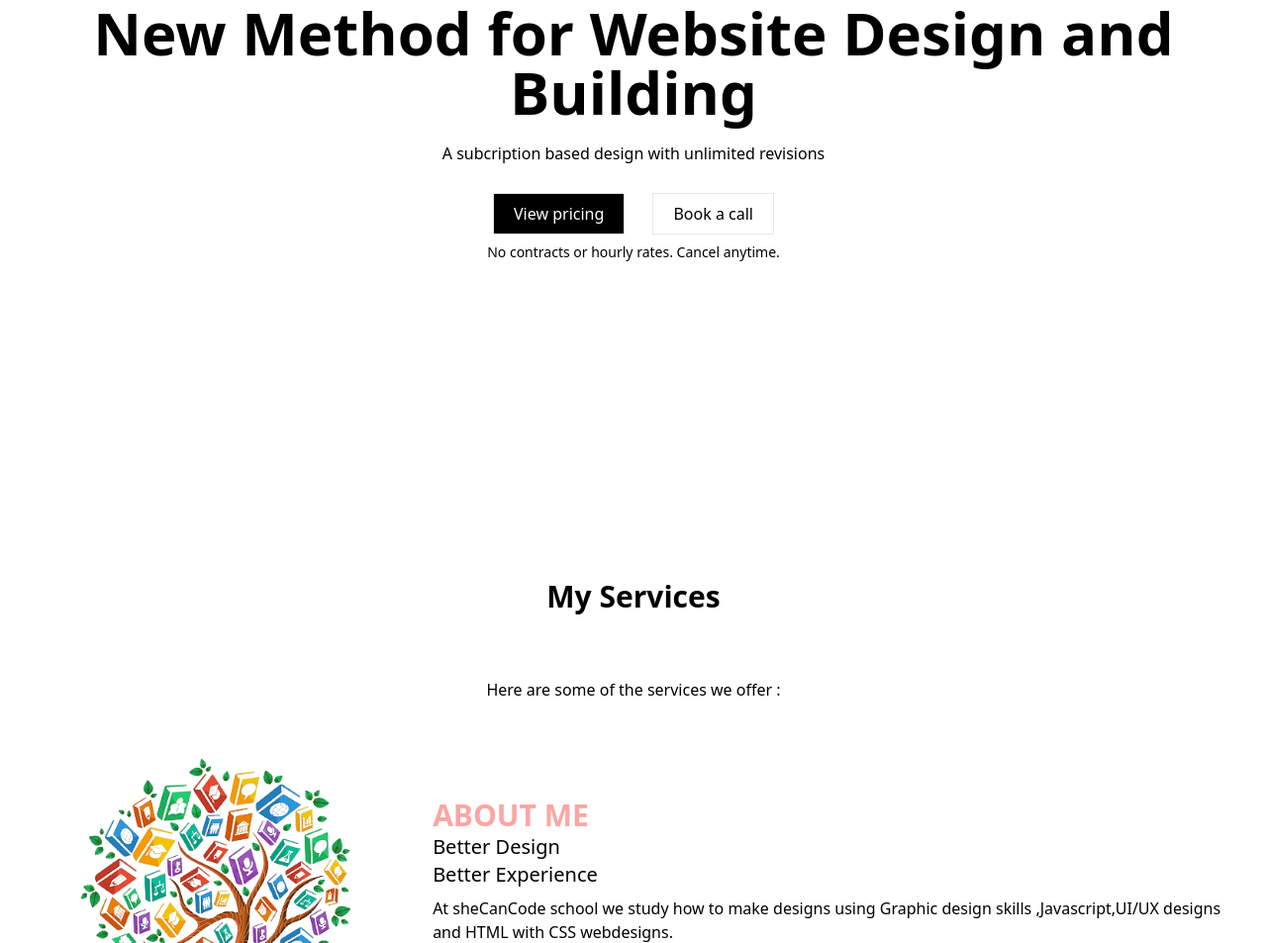
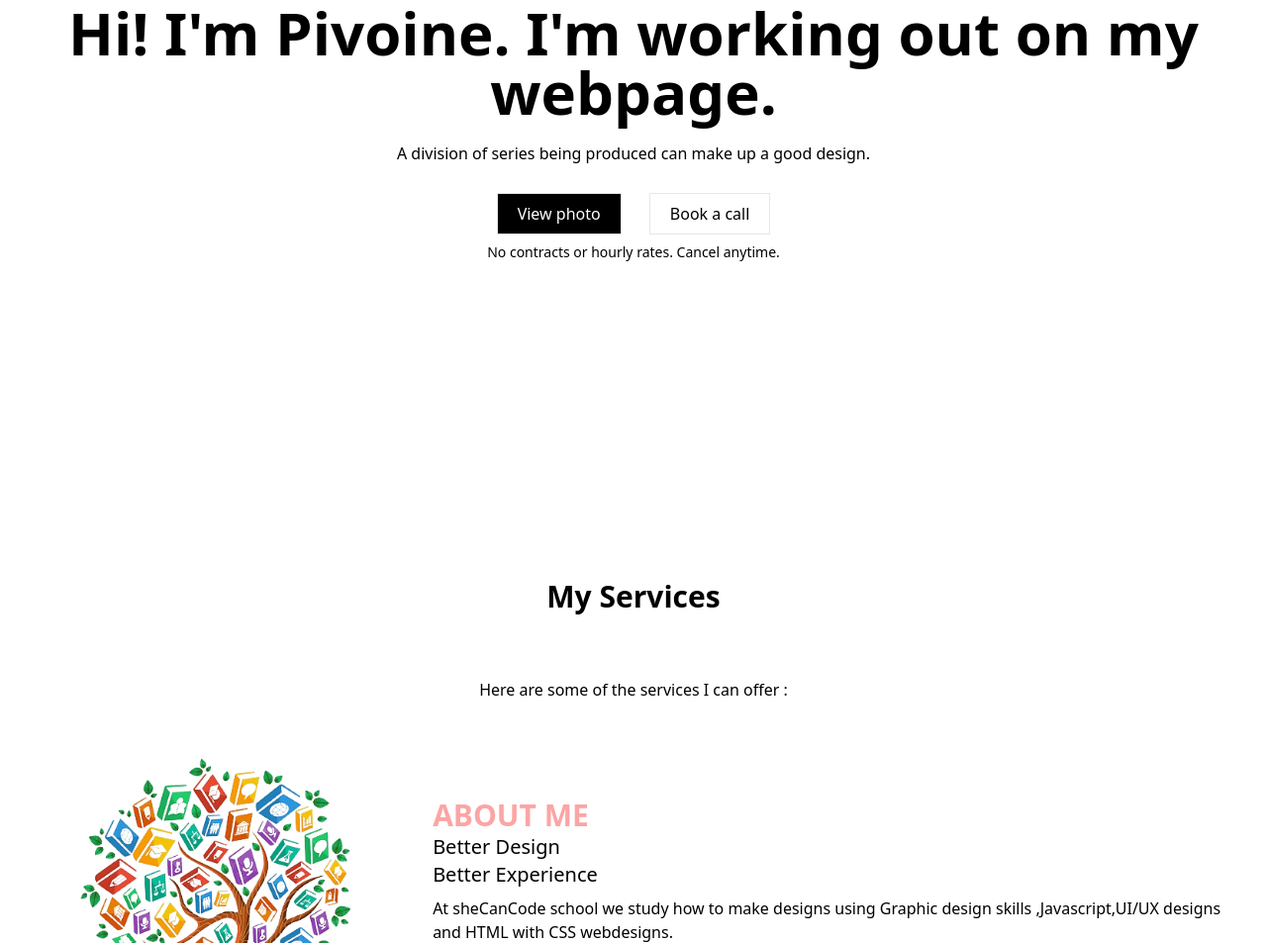
Before and after one commit to mucopivoine/TailwindPort, a website: page src/index.html in a window 1280 px wide. Shown: the part 253-1206 px from the top of the page at 99% size. Drawn offline with nearby package versions, Linux system fonts and the light colour scheme.

Commit message:
potfolio tailwind

```diff
--- a/src/index.html
+++ b/src/index.html
@@ -42,9 +42,9 @@
                 </ul>
    </div>
         <div class="text-center md">
-        <h1 class ="font-semibold text-6xl text-black">New Method for Website Design and Building</h1>
-        <h6 class=" mt-5 text-base">A subcription based design with unlimited revisions</h1>
-            <button class=" mt-7 border p-2 px-5 mr-4 bg-black text-white">View pricing</button>
+        <h1 class ="font-semibold text-6xl text-black">Hi! I'm Pivoine. I'm working out on my webpage.</h1>
+        <h6 class=" mt-5 text-base">A division of series being produced can make up a good design.</h1>
+            <button class=" mt-7 border p-2 px-5 mr-4 bg-black text-white">View photo</button>
             <button class="border p-2 px-5 ml-2"><a href="#form">Book a call</a></button>
             <p class="text-sm mt-2">No contracts or hourly rates. Cancel anytime.</p>
         </div>
@@ -52,7 +52,7 @@
     </section>
         <section id ="services" class="animate-fadeIn mt-80 mb-40">
             <h1 class=" text-center  text-3xl font-bold mt-[10%]">My Services</h1>
-            <h4 class="items-center text-center mt-16 text">Here are some of the services we offer :
+            <h4 class="items-center text-center mt-16 text">Here are some of the services I can offer :
             </h4>
             </div>
                 <div class="px-10">
```
